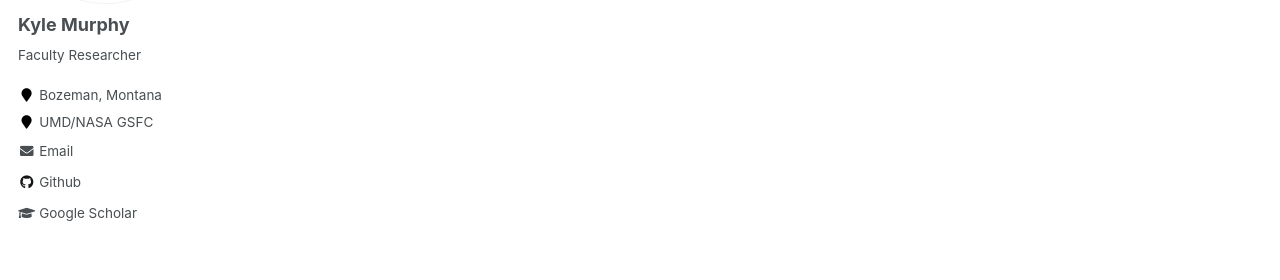
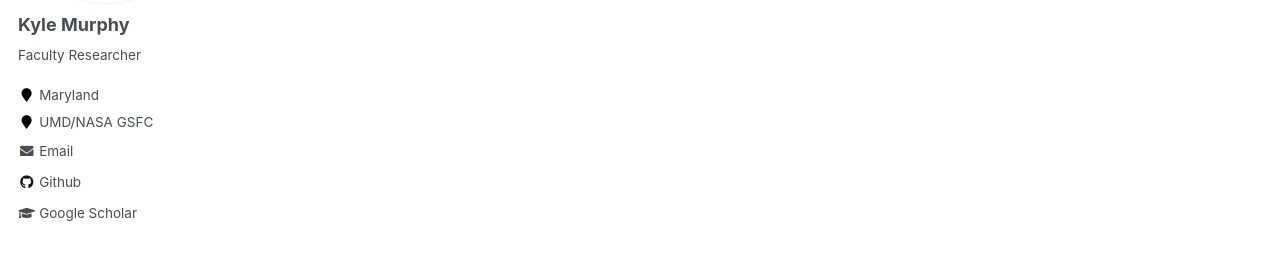
Before and after one commit to kylermurphy/kylermurphy.github.io, a Jekyll site: the page built from _pages/about.md, in a window 1280 px wide. Shown: the part 281-561 px from the top of the page. Built offline with Jekyll 4.4.1, drawn with Linux system fonts in a browser that asks for light colours.

Commit message:
fixed typo

```diff
--- a/_config.yml
+++ b/_config.yml
@@ -11,9 +11,9 @@
 title_separator          : "-"
 name                     : &name "Kyle Murphy"
 description              : &description "personal description"
-url                      : https://krmurphy.github.io # the base hostname & protocol for your site e.g. "https://mmistakes.github.io"
+url                      : https://kylermurphy.github.io # the base hostname & protocol for your site e.g. "https://mmistakes.github.io"
 baseurl                  : "" # the subpath of your site, e.g. "/blog"
-repository               : "krmurphy/krmurphy.github.io"
+repository               : "kylermurphy/kylermurphy.github.io"
 teaser                   :  # filename of teaser fallback teaser image placed in /images/, .e.g. "500x300.png"
 breadcrumbs              : false # true, false (default)
 words_per_minute         : 160
@@ -83,7 +83,7 @@
   name             : "Kyle Murphy"
   avatar           : "profile.png"
   bio              : "Faculty Researcher"
-  location         : "Bozeman, Montana"
+  location         : "Maryland"
   employer         : "UMD/NASA GSFC"
   pubmed           :
   googlescholar    : "https://scholar.google.es/citations?hl=en&pli=1&user=n8I0sAwAAAAJ"
```
